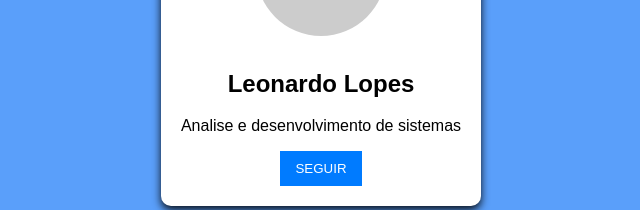
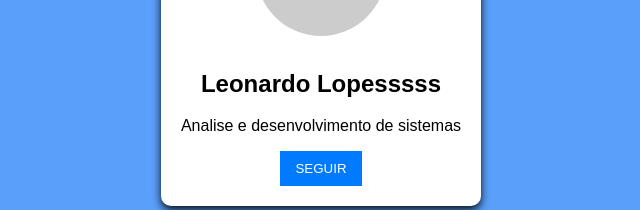
Before and after one commit to Leozinhox/LinguagemProgramacao, a plain HTML site: page index.html in a window 1280 px wide. Shown: the part 362-572 px from the top of the page, without its empty margins (319-959 px from the left). Drawn offline with Linux system fonts and the light colour scheme; placeholder pictures from the web are drawn by us.

Commit message:
M eu primeiro programa WEB

```diff
--- a/index.html
+++ b/index.html
@@ -14,7 +14,7 @@
     <body>
         <div class="card">
            <img class="image" src="https://placehold.co/150" alt="Foto do perfil"/>
-           <h2> Leonardo Lopes </h2>
+           <h2> Leonardo Lopesssss </h2>
            <p> Analise e desenvolvimento de sistemas </p>
            <button onclick="seguir()"> SEGUIR </button>
         </div>
```
